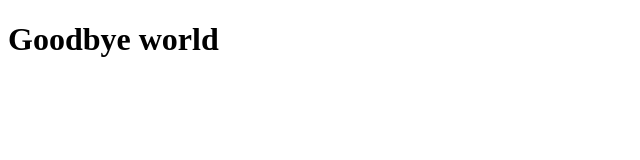
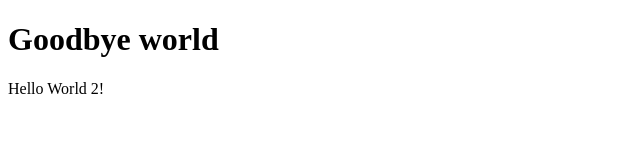
Before and after one commit to WolfHunter-HKIT/team-work, a plain HTML site: page index.html in a window 1280 px wide. Shown: the whole page, without its empty margins (0-640 px from the left). Drawn offline with Linux system fonts and the light colour scheme.

Commit message:
Added text

```diff
--- a/index.html
+++ b/index.html
@@ -11,6 +11,7 @@
 <body>
 
     <h1>Goodbye world</h1>
+    <p>Hello World 2!</p>
 
 
 </body>
```
